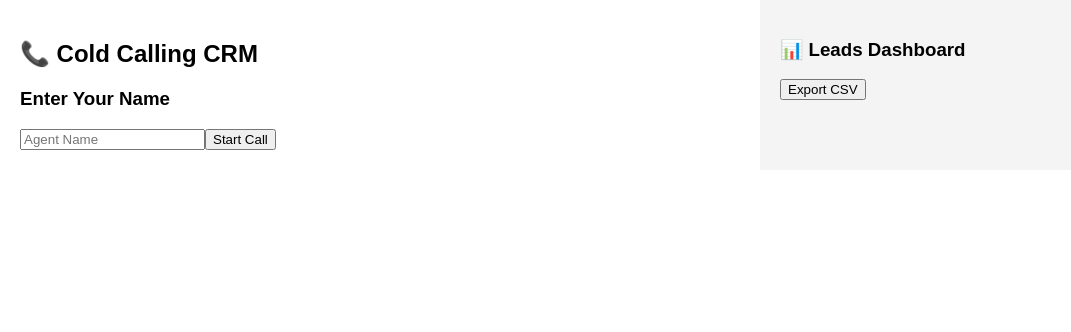
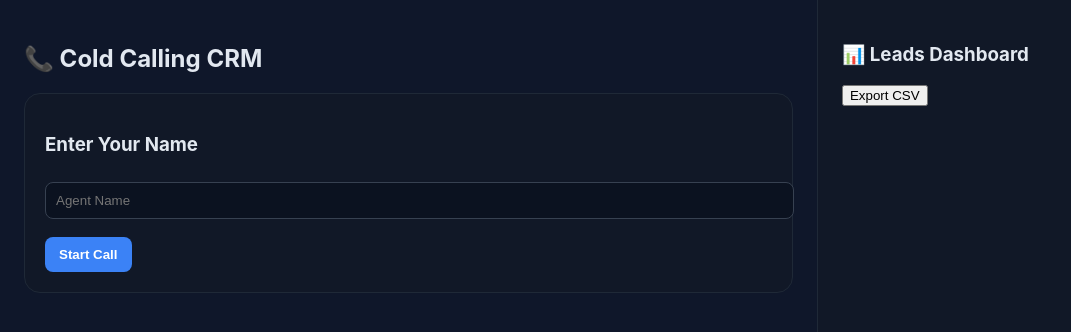
Before and after one commit to youseif2004-rgb/cold-calling-crm, a React (Create React App) app: page / in a window 1280 px wide. Shown: the top 332 px of the page, without its empty margins (0-1071 px from the left). Built offline with nearby package versions, Linux system fonts and the light colour scheme.

Commit message:
Update App.js

```diff
--- a/src/App.js
+++ b/src/App.js
@@ -81,10 +81,10 @@ const goBack = () => {
   const highOffer = value ? Math.round(value * 0.9) : 0;
 
   return (
-    <div style={{ display: "flex", fontFamily: "Arial" }}>
+   <div style={styles.app}>
 
       {/* LEFT SIDE */}
-      <div style={{ width: "60%", padding: 20 }}>
+     <div style={styles.left}>
         <h2>📞 Cold Calling CRM</h2>
 {history.length > 0 && step !== "agent" && (
   <button onClick={goBack} style={{ marginBottom: 10 }}>
@@ -92,73 +92,77 @@ const goBack = () => {
   </button>
 )}
         {/* ================= AGENT ================= */}
-        {step === "agent" && (
-          <>
+       {step === "agent" && (
+  <div style={styles.stepBox}>
             <h3>Enter Your Name</h3>
 
             <input
               placeholder="Agent Name"
               onChange={(e) => setAgentName(e.target.value)}
+                style={styles.input}
             />
 
             <button
-              onClick={() => {
+              style={styles.button}
+onClick={() => {
                 if (agentName) goTo("opening");
               }}
             >
               Start Call
             </button>
-          </>
+           </div>
         )}
 
         {/* ================= OPENING ================= */}
         {step === "opening" && (
-          <>
+  <div style={styles.stepBox}>
             <p>Hi, am I speaking with [Name]?</p>
-            <button onClick={() => goTo("intro")}>Yes</button>
-          </>
+            <button
+          style={styles.button}
+          onClick={() => goTo("intro")}>Yes</button>
+          </div>
         )}
 
         {/* ================= INTRO ================= */}
-        {step === "intro" && (
-          <>
+         {step === "intro" && (
+  <div style={styles.stepBox}>
             <p>
               My name is {agentName}, and I’m calling regarding the property at [Full Address].
               Are you the owner?
             </p>
 
-            <button onClick={() => goTo("owner_yes")}>Yes</button>
+            <button  onClick={() => goTo("owner_yes")}>Yes</button>
             <button onClick={() => goTo("owner_no")}>No</button>
-          </>
+         </div>
         )}
 
         {/* ================= OWNER YES ================= */}
-        {step === "owner_yes" && (
-          <>
+         {step === "owner_yes" && (
+  <div style={styles.stepBox}>
             <p>
               I work with Prime Home Buyers, and I was calling to see if you’d be interested in a cash offer.
             </p>
 
             <button onClick={() => goTo("permission")}>Yes</button>
             <button onClick={() => goTo("future_3_6")}>No</button>
-          </>
+        </div>
         )}
 
         {/* ================= 3–6 MONTH ================= */}
         {step === "future_3_6" && (
-          <>
+        <div style={styles.stepBox}>
             <p>
               Totally understand — how about in the next 3 to 6 months, would you consider selling?
             </p>
 
             <button onClick={() => goTo("permission")}>Yes</button>
             <button onClick={() => goTo("owner_no")}>No</button>
-          </>
+         </div>
         )}
 
         {/* ================= OWNER NO ================= */}
         {step === "owner_no" && (
-          <>
+       <div style={styles.stepBox}>
             <p>Do you own any other property you might be interested in selling?</p>
 
             <button
@@ -173,74 +177,84 @@ const goBack = () => {
             </button>
 
             <button onClick={() => goTo("closing")}>No</button>
-          </>
+         </div>
         )}
 
         {/* ================= PERMISSION ================= */}
         {step === "permission" && (
-          <>
+          <div style={styles.stepBox}>
             <p>
               Since I’m calling on a recorded line, can I ask a couple of questions regarding the property’s condition?
             </p>
 
             <button onClick={() => goTo("condition")}>Yes</button>
             <button onClick={() => goTo("closing")}>No</button>
-          </>
+          </div>
         )}
 
         {/* ================= CONDITION ================= */}
         {step === "condition" && (
-       <>
+       <div style={styles.stepBox}>
   <h3>🏠 Condition Questions</h3>
 
   <input
     placeholder="Bedrooms & Bathrooms"
     onChange={(e) => updateData("beds", e.target.value)}
+      style={styles.input}
   />
 
   <input
     placeholder="Property Type"
     onChange={(e) => updateData("type", e.target.value)}
+      style={styles.input}
   />
 
   <input
     placeholder="Roof Age"
     onChange={(e) => updateData("roof", e.target.value)}
+      style={styles.input}
   />
 
   <input
     placeholder="Foundation Condition"
     onChange={(e) => updateData("foundation", e.target.value)}
+      style={styles.input}
   />
 
   <input
     placeholder="HVAC Age"
     onChange={(e) => updateData("hvac", e.target.value)}
+      style={styles.input}
   />
 
   <input
     placeholder="Plumbing / Water Tank"
     onChange={(e) => updateData("plumbing", e.target.value)}
+      style={styles.input}
   />
 
   <input
     placeholder="Kitchen & Bathrooms Condition"
     onChange={(e) => updateData("kitchen", e.target.value)}
+      style={styles.input}
   />
 
   <input
     placeholder="Minor Updates Needed"
     onChange={(e) => updateData("updates", e.target.value)}
+      style={styles.input}
   />
 
   <input
     placeholder="Overall Rating (1–10)"
     onChange={(e) => updateData("rating", e.target.value)}
+      style={styles.input}
   />
 
   <input
     placeholder="Sewer System & Oil Tank"
     onChange={(e) => updateData("sewer_oil", e.target.value)}
+      style={styles.input}
   />
 
   {/* ================= VACANT LAND ================= */}
@@ -249,11 +263,13 @@ const goBack = () => {
   <input
     placeholder="Parcel Number"
     onChange={(e) => updateData("parcel_number", e.target.value)}
+      style={styles.input}
   />
 
   <input
     placeholder="Size (Acres or Sqft)"
     onChange={(e) => updateData("land_size", e.target.value)}
+      style={styles.input}
   />
 
   <h4>⚡ Access to Utilities</h4>
@@ -291,94 +307,95 @@ const goBack = () => {
   <button onClick={() => goTo("ownership_length")}>
   Continue
 </button>
-  </>
+  </div>
 )}
 {/* ================= OWNERSHIP LENGTH ================= */}
 {step === "ownership_length" && (
-  <>
+   <div style={styles.stepBox}>
     <p>How long have you owned this property?</p>
 
     <input
       placeholder="e.g. 5 years"
       onChange={(e) => updateData("ownership_length", e.target.value)}
+        style={styles.input}
     />
 
     <button onClick={() => goTo("occupancy")}>
       Continue
     </button>
-  </>
+  </div>
 )}
         {/* ================= OCCUPANCY ================= */}
         {step === "occupancy" && (
-          <>
+         <div style={styles.stepBox}>
             <p>Do you currently live in it, is it vacant, or rented?</p>
 
             <button onClick={() => goTo("listing")}>Owner Occupied</button>
             <button onClick={() => goTo("listing")}>Vacant</button>
             <button onClick={() => goTo("rented")}>Rented</button>
-          </>
+         </div>
         )}
 
 
         {/* ================= RENTED ================= */}
         {step === "rented" && (
-          <>
+             <div style={styles.stepBox}>
             <p>Month-to-month or yearly lease?</p>
 
             <button onClick={() => goTo("listing")}>Month-to-Month</button>
             <button onClick={() => goTo("listing")}>Yearly</button>
-          </>
+          </div>
         )}
 
         {/* ================= LISTING ================= */}
         {step === "listing" && (
-          <>
+          <div style={styles.stepBox}>
             <p>Is the property listed on the market?</p>
 
             <button onClick={() => goTo("listing_details")}>Yes</button>
             <button onClick={() => goTo("listing_history")}>No</button>
-          </>
+          </div>
         )}
 
         {step === "listing_details" && (
-          <>
+          <div style={styles.stepBox}>
             <p>By yourself or with a realtor?</p>
             <button onClick={() => goTo("motivation")}>Realtor</button>
             <button onClick={() => goTo("motivation")}>Self</button>
-          </>
+          </div>
         )}
 
         {step === "listing_history" && (
-          <>
+         <div style={styles.stepBox}>
             <p>Was it previously listed?</p>
             <button onClick={() => goTo("motivation")}>Yes</button>
             <button onClick={() => goTo("motivation")}>No</button>
-          </>
+          </div>
         )}
 
         {/* ================= MOTIVATION ================= */}
         {step === "motivation" && (
-          <>
+          <div style={styles.stepBox}>
             <p>Aside from money, what made you consider selling?</p>
             <input onChange={(e) => updateData("motivation", e.target.value)} />
             <button onClick={() => goTo("price")}>Continue</button>
-          </>
+          </div>
         )}
 
         {/* ================= PRICE ================= */}
         {step === "price" && (
-          <>
+          <div style={styles.stepBox}>
             <p>Do you have an asking price or ballpark?
               (write here market value)
             </p>
             <input onChange={(e) => updateData("estimated_value", e.target.value)} />
             <button onClick={() => goTo("ballpark")}>Continue</button>
-          </>
+          </div>
         )}
 
         {/* ================= BALLPARK ================= */}
         {step === "ballpark" && (
-          <>
+        <div style={styles.stepBox}>
             <h3>📊 Offer Range</h3>
             <p>
               Okay, I’ll give you a ballpark estimate of what our offer might look like.
@@ -388,47 +405,48 @@ const goBack = () => {
             <p>💰 {lowOffer} – {highOffer}</p>
 
             <button onClick={() => goTo("mortgage")}>Continue</button>
-          </>
+          </div>
         )}
 
         {/* ================= MORTGAGE ================= */}
 {step === "mortgage" && (
-  <>
+ <div style={styles.stepBox}>
     <p>Do you have any mortgage or lien on the property?</p>
 
     <button onClick={() => goTo("mortgage_amount")}>Yes</button>
     <button onClick={() => goTo("timeline")}>No</button>
-  </>
+   </div>
 )}
 
 {/* ================= MORTGAGE AMOUNT ================= */}
 {step === "mortgage_amount" && (
-  <>
+   <div style={styles.stepBox}>
     <p>How much is left on the mortgage or lien?</p>
 
     <input
       placeholder="Amount remaining"
       onChange={(e) => updateData("mortgage_amount", e.target.value)}
+        style={styles.input}
     />
 
     <button onClick={() => goTo("timeline")}>
       Continue
     </button>
-  </>
+  </div>
 )}
 
         {/* ================= TIMELINE ================= */}
         {step === "timeline" && (
-          <>
+          <div style={styles.stepBox}>
             <p>When would you like to sell?</p>
             <input onChange={(e) => updateData("timeline", e.target.value)} />
             <button onClick={() => goTo("confirm")}>Continue</button>
-          </>
+          </div>
         )}
 
         {/* ================= CONFIRM ================= */}
       {step === "confirm" && (
-  <>
+  <div style={styles.stepBox}>
     <p>
       So to set your expectations, I’ll take this information to our pricing team to build an offer
       and you should be getting a callback from our cash buyer with the final offer and to answer
@@ -442,11 +460,11 @@ const goBack = () => {
 
     <button onClick={() => goTo("callback_time")}>Yes</button>
     <button onClick={() => goTo("upsell")}>No</button>
-  </>
+ </div>
 )}
 {/* ================= CALLBACK TIME ================= */}
 {step === "callback_time" && (
-  <>
+  <div style={styles.stepBox}>
     <h3>📅 Schedule Callback</h3>
 
     <p>When do you prefer this call?</p>
@@ -454,11 +472,13 @@ const goBack = () => {
     <input
       type="date"
       onChange={(e) => updateData("callback_date", e.target.value)}
+        style={styles.input}
     />
 
     <input
       type="time"
       onChange={(e) => updateData("callback_time", e.target.value)}
+        style={styles.input}
     />
 
     <br /><br />
@@ -466,11 +486,11 @@ const goBack = () => {
     <button onClick={() => goTo("upsell")}>
       Continue
     </button>
-  </>
+  </div>
 )}
         {/* ================= UPSELL ================= */}
         {step === "upsell" && (
-          <>
+          <div style={styles.stepBox}>
             <p>
               Before I let you go, do you have any other properties you might be interested in selling?
             </p>
@@ -487,28 +507,29 @@ const goBack = () => {
             </button>
 
             <button onClick={() => goTo("email")}>No</button>
-          </>
+          </div>
         )}
 
 {/* ================= EMAIL ================= */}
 {step === "email" && (
-  <>
+  <div style={styles.stepBox}>
     <p>Can I get your email address?</p>
 
     <input
       placeholder="example@email.com"
       onChange={(e) => updateData("email", e.target.value)}
+        style={styles.input}
     />
 
     <button onClick={() => goTo("confirmation_block")}>
       Continue
     </button>
-  </>
+  </div>
 )}
 
         {/* ================= FINAL CONFIRMATION ================= */}
         {step === "confirmation_block" && (
-          <>
+          <div style={styles.stepBox}>
             <h3>✅ Confirmation</h3>
 
             <p><b>Just to confirm:</b></p>
@@ -522,18 +543,19 @@ const goBack = () => {
 >
               Confirm & Finish
             </button>
-          </>
+          </div>
         )}
 
 {/* ================= CALL ID ================= */}
 {step === "call_id" && (
-  <>
+  <div style={styles.stepBox}>
     <h3>📞 Enter Call ID</h3>
 
     <input
       placeholder="Call ID"
       value={callId}
       onChange={(e) => setCallId(e.target.value)}
+        style={styles.input}
     />
 
     <button
@@ -547,39 +569,129 @@ const goBack = () => {
 >
       Finish
     </button>
-  </>
+  </div>
 )}
 
         {/* ================= DONE ================= */}
         {step === "done" && (
-          <>
+           <div style={styles.stepBox}>
             <h3>Thank you for your time!</h3>
             <button onClick={reset}>New Call</button>
-          </>
+          </div>
         )}
 
         {/* ================= CLOSING ================= */}
         {step === "closing" && (
-          <>
+          <div style={styles.stepBox}>
             <p>Thank you for your time, have a great day!</p>
             <button onClick={reset}>New Call</button>
-          </>
+          </div>
         )}
       </div>
 
       {/* RIGHT SIDE */}
-      <div style={{ width: "40%", padding: 20, background: "#f4f4f4" }}>
+      <div style={styles.right}>
         <h3>📊 Leads Dashboard</h3>
 
         <button onClick={exportCSV}>Export CSV</button>
 
         {leads.map((l) => (
-          <p key={l.id}>
-            #{l.id} - {l.agent}
-          </p>
-        ))}
+  <div key={l.id} style={styles.card}>
+    <b>Lead #{l.id}</b>
+
+    <div style={{ fontSize: 12, color: "#94a3b8", marginTop: 4 }}>
+      Agent: {l.agent}
+    </div>
+
+    <div style={{ fontSize: 12, color: "#94a3b8" }}>
+      Call ID: {l.callId}
+    </div>
+  </div>
+))}
       </div>
 
     </div>
   );
 }
+const styles = {
+  app: {
+    display: "flex",
+    fontFamily: "Inter, Arial",
+    background: "#0f172a",
+    color: "#e2e8f0",
+    minHeight: "100vh",
+  },
+
+  left: {
+    width: "65%",
+    padding: 24,
+  },
+
+  right: {
+    width: "35%",
+    padding: 24,
+    background: "#111827",
+    borderLeft: "1px solid #1f2937",
+  },
+
+  card: {
+    background: "#1f2937",
+    padding: 20,
+    borderRadius: 12,
+    marginBottom: 16,
+  },
+
+  stepBox: {
+    background: "#111827",
+    padding: 20,
+    borderRadius: 16,
+    border: "1px solid #1f2937",
+  },
+
+  input: {
+    width: "100%",
+    padding: 10,
+    marginTop: 8,
+    marginBottom: 12,
+    borderRadius: 8,
+    border: "1px solid #374151",
+    background: "#0b1220",
+    color: "white",
+    outline: "none",
+  },
+
+  button: {
+    padding: "10px 14px",
+    marginRight: 8,
+    marginTop: 6,
+    borderRadius: 8,
+    border: "none",
+    cursor: "pointer",
+    background: "#3b82f6",
+    color: "white",
+    fontWeight: "bold",
+  },
+
+  buttonSecondary: {
+    padding: "10px 14px",
+    marginRight: 8,
+    marginTop: 6,
+    borderRadius: 8,
+    border: "1px solid #374151",
+    cursor: "pointer",
+    background: "transparent",
+    color: "#cbd5e1",
+  },
+
+  title: {
+    fontSize: 22,
+    fontWeight: "bold",
+    marginBottom: 16,
+  },
+
+  subtitle: {
+    fontSize: 14,
+    color: "#94a3b8",
+    marginBottom: 12,
+  },
+};
```
